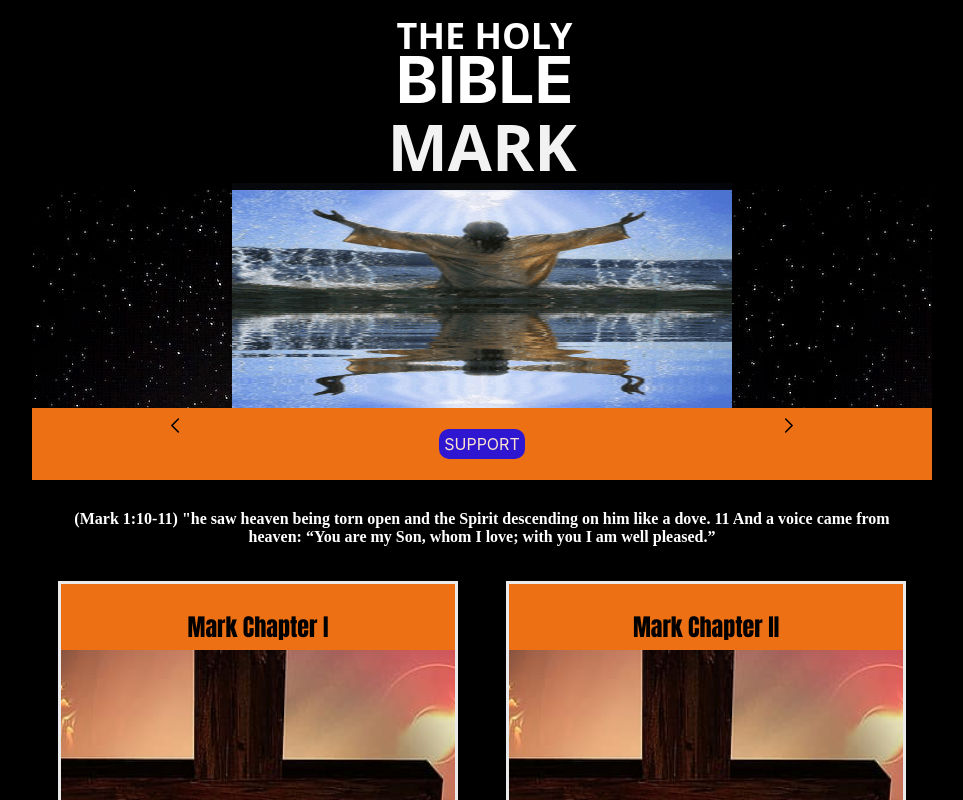
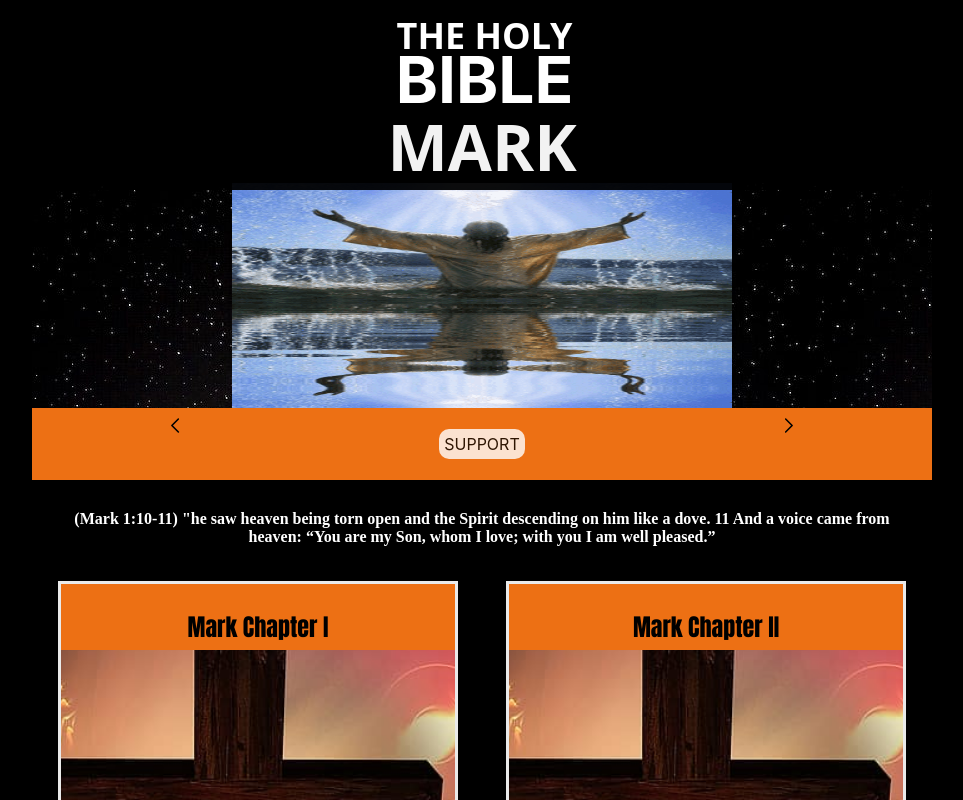
Before and after one commit to jnutt367/mark, a Next.js app: page / in a window 1280 px wide. Shown: the top 800 px of the page, without its empty margins (158-1121 px from the left). Built offline with nearby package versions, Linux system fonts and the light colour scheme.

Commit message:
Update Home.module.css
  <a href="https://gofund.me/a2b590af">
             <p className={styles.donate}>
               SUPPORT
               </p>
       </a>

```diff
--- a/styles/Home.module.css
+++ b/styles/Home.module.css
@@ -92,9 +92,9 @@
     opacity: 1;
 }
 .donate {
-  background-color:blue;
+  background-color:white;
   opacity: 0.8;
-  color: white;
+  color: black;
   height: 28pxpx;
   border-radius: 10px;
   padding: 5px;
```
